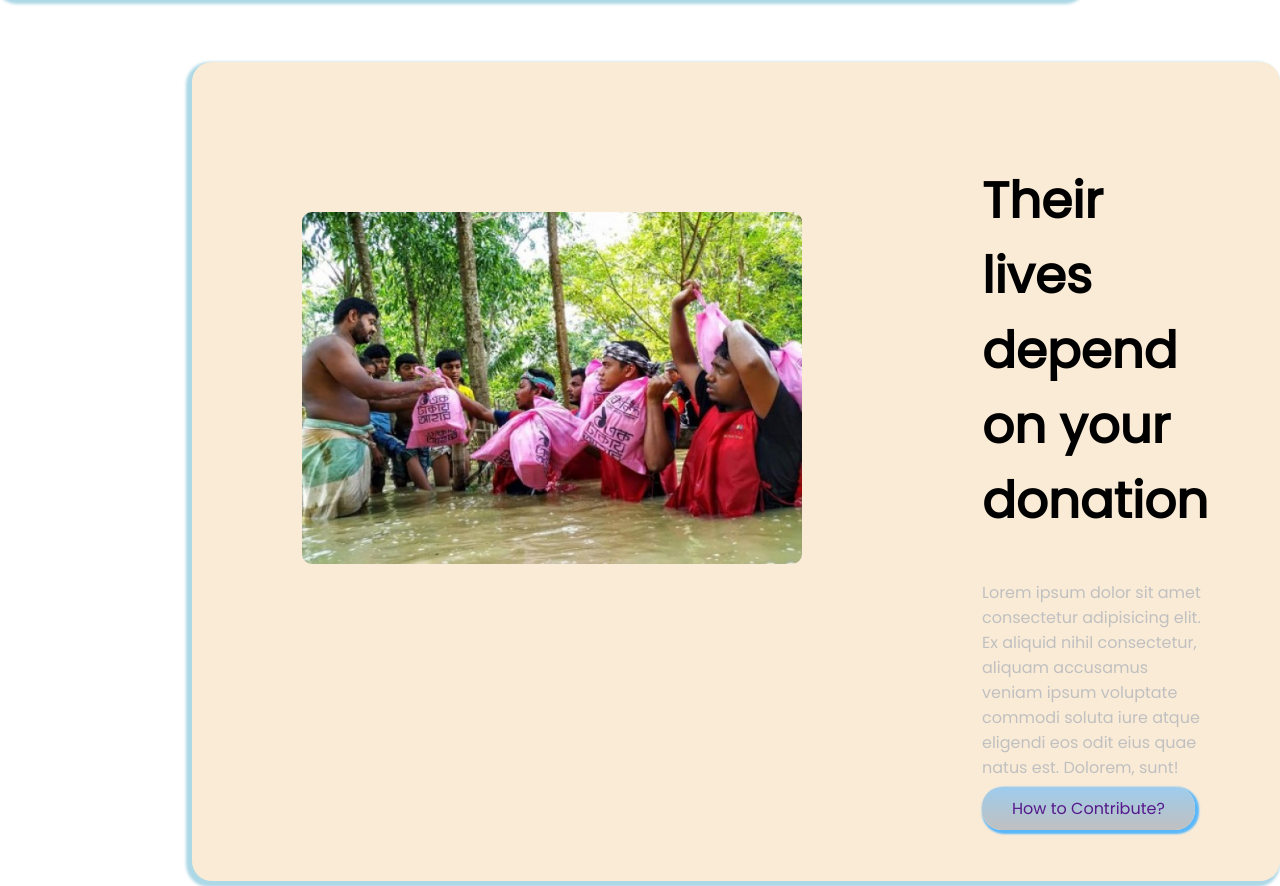
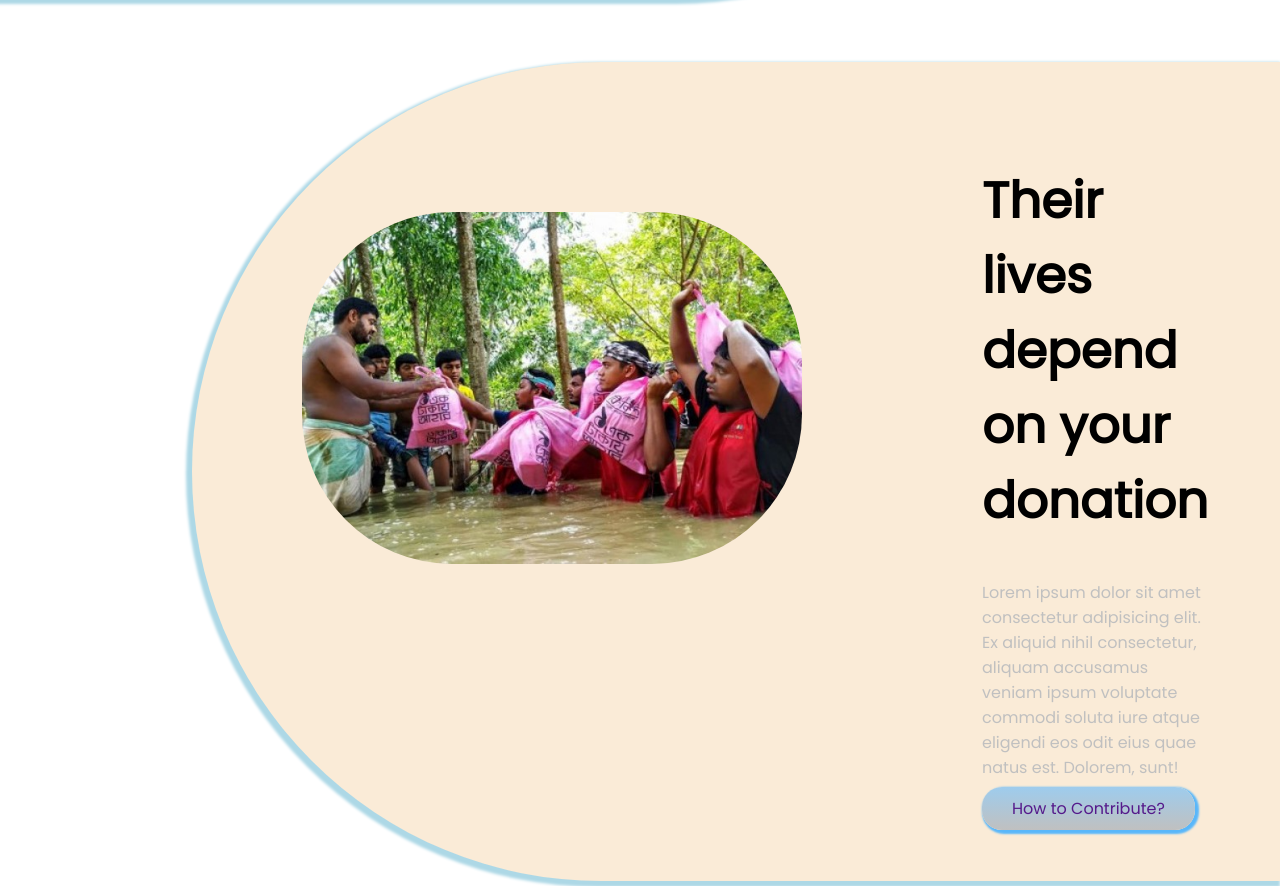
Before and after one commit to raaakib0/assignment, a plain HTML site: page index.html in a window 1280 px wide. Shown: the part 2832-3718 px from the top of the page. Drawn offline with Linux system fonts and the light colour scheme; a web font is replaced by a local one.

Commit message:
new style add

```diff
--- a/style.css
+++ b/style.css
@@ -112,7 +112,8 @@ color:silver;
     padding: 0px 10px;
     /* border: 2px 2px 2px 2px dotted blue; */
     margin-right: 15%;
-    border-radius: 20px;
+    border-bottom-right-radius: 500px;
+    border-top-right-radius: 500px;
     box-shadow: -3px 3px 3px 3px lightblue;
 
 }
@@ -125,7 +126,7 @@ color:silver;
 .middle-part-img img {
     width: 500px;
     margin: 30%;
-    border-radius: 10px;
+    border-radius: 150px;
     margin-left: 20%;
 }
 
@@ -141,6 +142,10 @@ color:silver;
 .section2 {
     margin-left: 15%;
     margin-right: 0%;
+    border-bottom-right-radius: 0px;
+    border-top-right-radius: 0px;
+    border-bottom-left-radius: 500px;
+    border-top-left-radius: 500px;
 }
 
 /* form bar */
```
